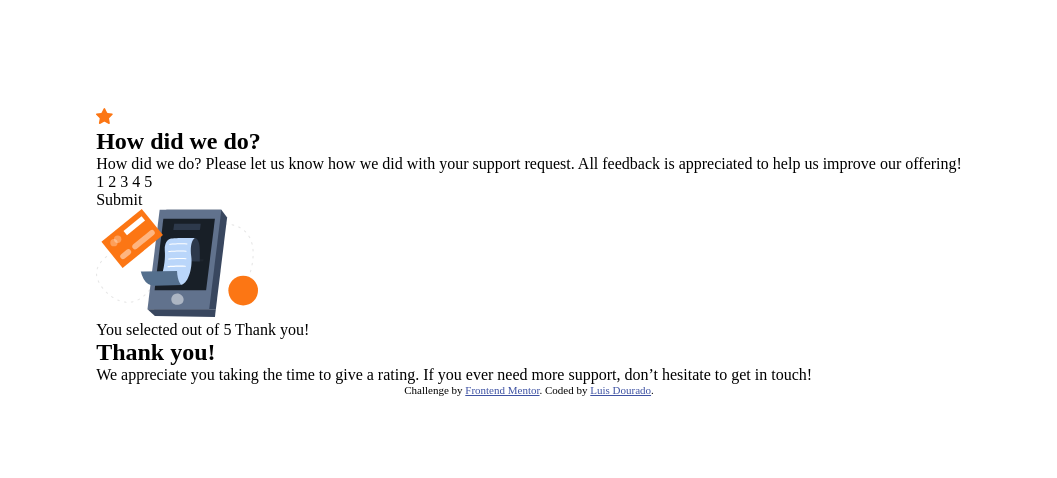
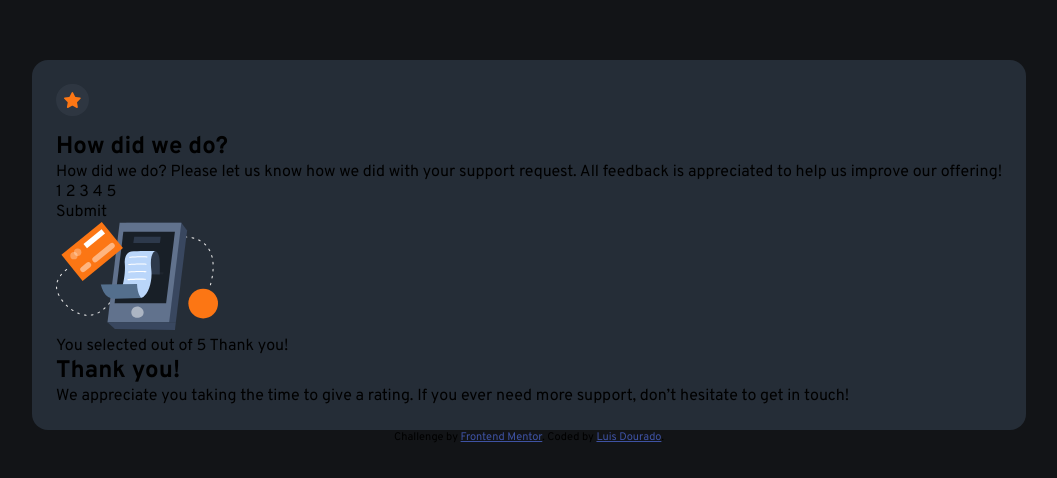
Before and after one commit to L3fd/interactive-rating-component-main, a plain HTML site: page index.html in a window 1280 px wide. Shown: the part 148-626 px from the top of the page, without its empty margins (111-1168 px from the left). Drawn offline with Linux system fonts and the light colour scheme.

Commit message:
feat: add initial card styling and font family

```diff
--- a/style.css
+++ b/style.css
@@ -9,7 +9,6 @@
 	--gray-500: hsla(216, 12%, 54%, 0.103);
 
 	--ff-primary: "Overpass", sans-serif;
-	--ff-secondary: "Open Sans", sans-serif;
 	--fw-400: 400;
 	--fw-700: 600;
 }
@@ -26,8 +25,26 @@ body {
 	display: grid;
 	height: 100vh;
 	place-items: center;
+	background-color: var(--clr-bg);
+	font-family: var(--ff-primary);
 }
-
+.container {
+	padding: 0 2rem;
+}
+.card {
+	background-color: var(--primary-500);
+	padding: 1.5rem 1.5rem;
+	border-radius: 1rem;
+}
+.card-icon {
+	background-color: var(--gray-500);
+	width: fit-content;
+	padding: 0.5rem;
+	border-radius: 50rem;
+	display: flex;
+	align-items: center;
+	margin-bottom: 1rem;
+}
 /* Atribution section provided by Frontend Mentor */
 .attribution {
 	font-size: 11px;
```
